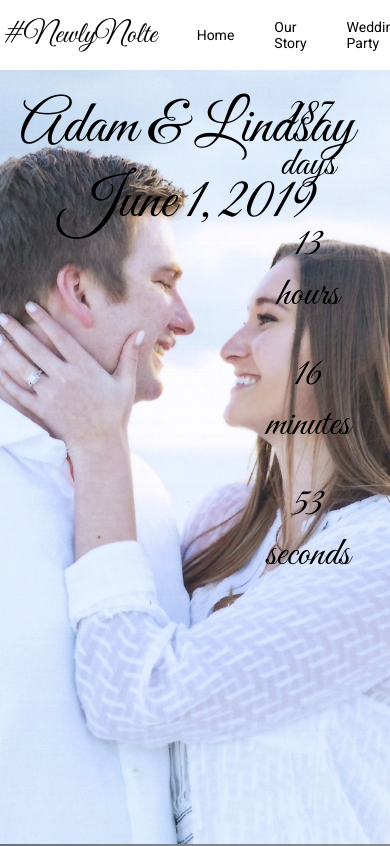
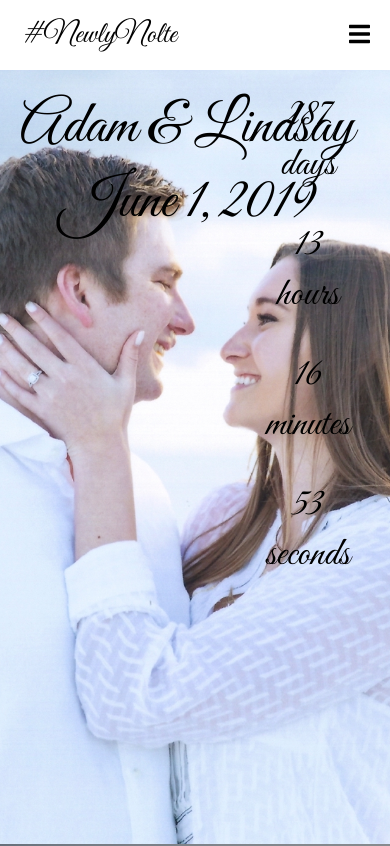
Before and after one commit to adamnolte/Wedding-Website, a React (Create React App) app: page / in a window 390 px wide. Shown: the top 846 px of the page. Built offline with nearby package versions, Linux system fonts and the light colour scheme.

Commit message:
Mobile Nav

```diff
--- a/package.json
+++ b/package.json
@@ -3,6 +3,9 @@
   "version": "0.1.0",
   "private": true,
   "dependencies": {
+    "@fortawesome/fontawesome-svg-core": "^1.2.0-14",
+    "@fortawesome/free-solid-svg-icons": "^5.1.0-11",
+    "@fortawesome/react-fontawesome": "0.1.0-11",
     "moment": "^2.22.2",
     "react": "^16.4.2",
     "react-dom": "^16.4.2",
--- a/src/components/Navbar/Navbar.css
+++ b/src/components/Navbar/Navbar.css
@@ -12,7 +12,7 @@
   justify-content: space-around;
 }
 
-.navbar-wrapper > div {
+.navbar-wrapper > div:first-child {
   display: flex;
   align-items: center;
 }
@@ -21,10 +21,81 @@
   font-family: 'Great Vibes', cursive;
   font-size: 30px;
   padding-right: 20px;
+  z-index: 100;
+  background-color: #fff;
 }
 
-.navbar-wrapper a, .navbar-wrapper a:visited {
+.nav-links-desktop a, .nav-links-desktop a:visited {
   padding: 0 20px;
   color: #000;
   text-decoration: none;
 }
+
+.nav-hamburger {
+  display: none;
+}
+
+@media only screen and (max-width: 800px) {
+  .navbar-wrapper {
+    justify-content: space-between;
+  }
+
+  .navbar-wrapper > div:first-child {
+    justify-content: space-between;
+    flex: 1;
+  }
+
+  .nav-logo {
+    padding-left: 20px;
+  }
+
+  .nav-links-desktop {
+    display: none;
+  }
+
+  .nav-hamburger {
+    display: block;
+    padding-right: 20px;
+    font-size: 24px;
+    cursor: pointer;
+    z-index: 100;
+  }
+
+  .nav-links-mobile {
+    position: fixed;
+    top: 0px;
+    opacity: 0;
+    background-color: #fff;
+    display: flex;
+    flex-direction: column;
+    width: 100%;
+    animation-name: navSlideDown;
+    animation-fill-mode: forwards;
+    animation-duration: .3s;
+    z-index: 99;
+  }
+
+  .nav-links-mobile a, .nav-links-mobile a:visited {
+    font-size: 24px;
+    padding: 15px 20px;
+    color: #000;
+    text-decoration: none;
+    z-index: 99;
+  }
+}
+
+@keyframes navSlideDown {
+  0% {
+    top: 0px;
+    opacity: 0;
+  }
+
+  60% {
+    opacity: 1;
+  }
+
+  100% {
+    top: 70px;
+    opacity: 1;
+  }
+}
--- a/src/components/Navbar/Navbar.js
+++ b/src/components/Navbar/Navbar.js
@@ -1,21 +1,52 @@
-import React from 'react';
+import React, { Component } from 'react';
+import { FontAwesomeIcon } from '@fortawesome/react-fontawesome'
+import { faBars } from '@fortawesome/free-solid-svg-icons'
 import './Navbar.css';
 
 /*eslint-disable jsx-a11y/href-no-hash*/
 
-const Navbar = () => {
+const NavLinks = ({ className }) => {
   return (
-    <div className={'navbar-wrapper'}>
-      <div>
-        <div className={'nav-logo'}>#NewlyNolte</div>
+    <div className={className}>
       <a href="#">Home</a>
       <a href="#OurStory">Our Story</a>
       <a href="#WeddingParty">Wedding Party</a>
       <a href="#EventDetails">Event Details</a>
       <a href="#Accomodations">Accomodations</a>
     </div>
+  );
+}
+
+class Navbar extends Component {
+  constructor(props) {
+    super(props);
+    this.state = {
+      navOpen: false,
+    };
+  }
+
+  toggleNav = () => {
+    this.setState({
+      navOpen: !this.state.navOpen,
+    });
+  }
+
+  render() {
+    return (
+      <div className={'navbar-wrapper'}>
+        <div>
+          <div className={'nav-logo'}>#NewlyNolte</div>
+          {<NavLinks className={'nav-links-desktop'} />}
+          <div className={'nav-hamburger'}>
+            <FontAwesomeIcon onClick={this.toggleNav} icon={faBars} />
+          </div>
+        </div>
+        {
+          this.state.navOpen && <NavLinks className={'nav-links-mobile'} />
+        }
       </div>
     );
   }
+}
 
 export default Navbar;
```
Also changed, not shown: 1 other file (tests, documents, lock files or other folders). Lines whose indentation alone changed are shown as unchanged.
